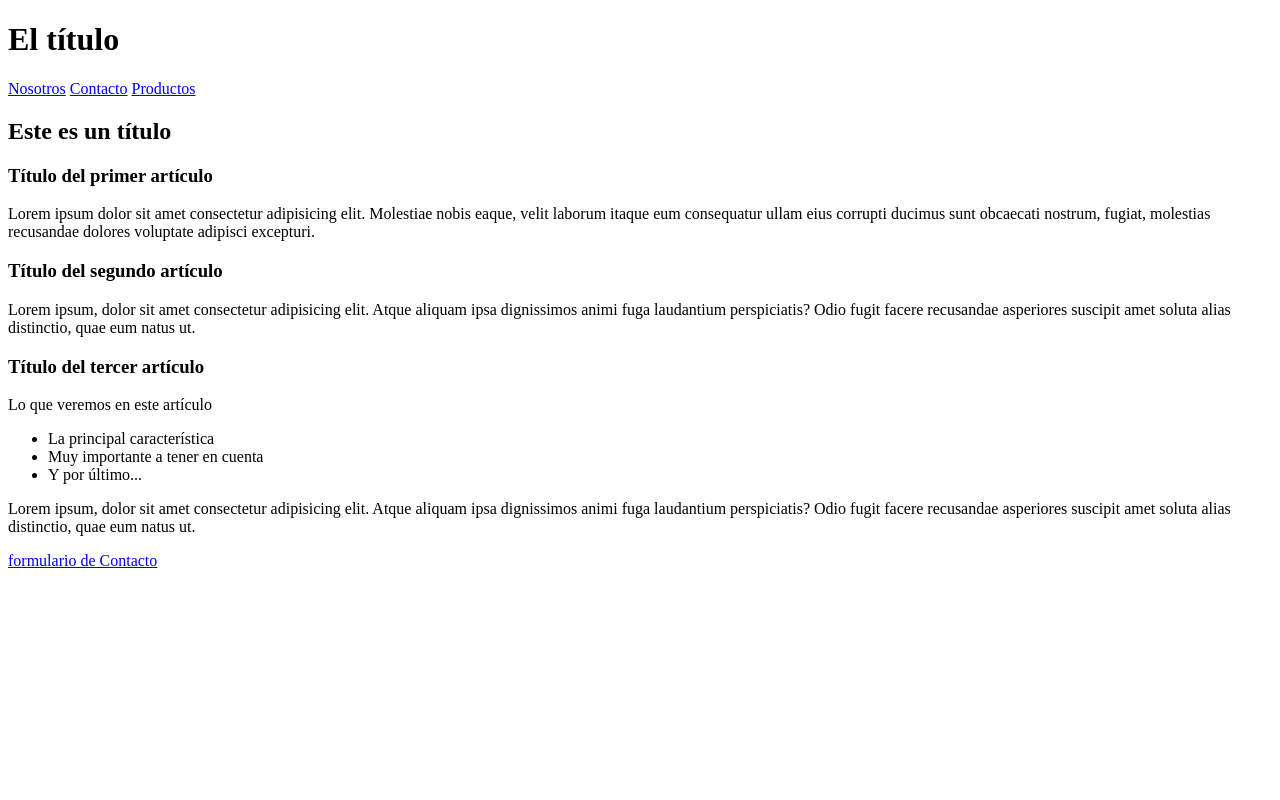
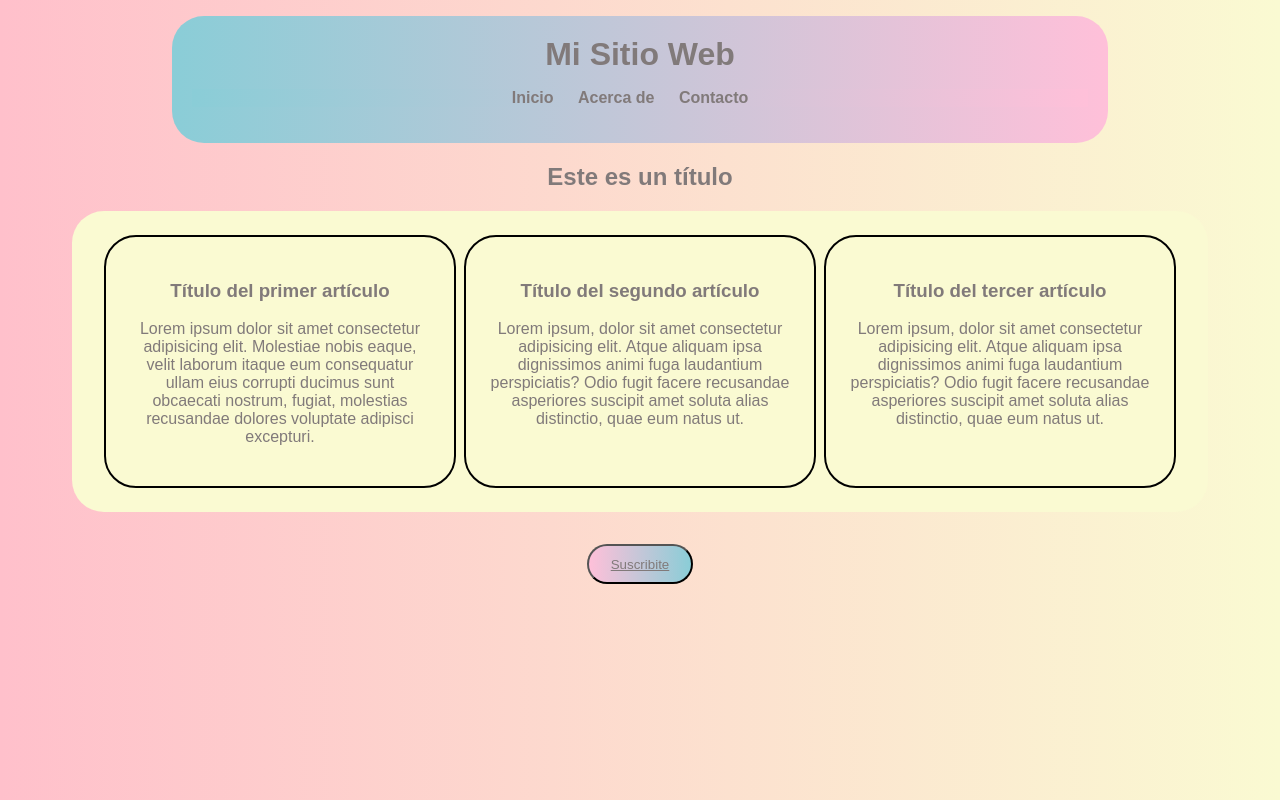
Before and after one commit to TamaraMercado/TareaM03-M04, a plain HTML site: page index.html in a window 1280 px wide. Drawn offline with Linux system fonts and the light colour scheme.

Commit message:
tareaMod04

```diff
--- a/index.html
+++ b/index.html
@@ -3,26 +3,52 @@
 <head>
   <meta charset="UTF-8">
   <meta name="viewport" content="width=device-width, initial-scale=1.0">
+  <link rel="stylesheet" type="text/css" href="styles.css">
   <title>Mi Primer Sitio Web</title>
 </head>
 <body>
     <header>
-        <h1>El título</h1>
-        <span> <a href="#">Nosotros</a></span>
-        <span> <a href="#">Contacto</a></span>
-        <span> <a href="#">Productos</a></span>
-    </header>
+        <div class="cabecera">
+
+            <h1>Mi Sitio Web</h1>
+            <div class="navegar">
+
+                <nav>
+                    <ul>
+                        <li><a href="#">Inicio</a></li>
+                        <li><a href="#">Acerca de</a></li>
+                        <li><a href="#">Contacto</a></li>
+                    </ul>
+                </nav>
+            </div>
+        </div>
+      </header>
+
 
     <main>
+
+        <h2> Este es un título</h2>
+
         <section>
-            <h2> Este es un título</h2>
-            <article>
+
+              <div class="container">
+
+            <div class="card">
+
+                <article>
                 <h3> Título del primer artículo</h3>
 
-                <p>Lorem ipsum dolor sit amet consectetur adipisicing elit. Molestiae nobis eaque, velit laborum itaque eum consequatur ullam eius corrupti ducimus sunt obcaecati nostrum, fugiat, molestias recusandae dolores voluptate adipisci excepturi.</p>
+                <p>Lorem ipsum dolor sit amet consectetur adipisicing elit. Molestiae nobis eaque, velit laborum itaque eum consequatur ullam eius corrupti ducimus sunt obcaecati nostrum, fugiat, molestias recusandae dolores voluptate adipisci excepturi.
+
+                </p>
+
             </article>
 
-            <article>
+        </div>
+
+            <div class="card">
+
+                <article>
                 <h3>Título del segundo artículo</h3>
 
                 <p>Lorem ipsum, dolor sit amet consectetur adipisicing elit. Atque aliquam ipsa dignissimos animi fuga laudantium perspiciatis? Odio fugit facere recusandae asperiores suscipit amet soluta alias distinctio, quae eum natus ut.
@@ -30,29 +56,29 @@
 
             </article>
 
-            <article>
+        </div>
+
+            <div class="card">
+
+                <article>
                 <h3>Título del tercer artículo</h3>
-
-                <p>Lo que veremos en este artículo</p>
-
-                <ul>
-                    <li>La principal característica</li>
-                    <li>Muy importante a tener en cuenta</li>
-                    <li>Y por último...</li>
-                </ul>
 
                 <p>Lorem ipsum, dolor sit amet consectetur adipisicing elit. Atque aliquam ipsa dignissimos animi fuga laudantium perspiciatis? Odio fugit facere recusandae asperiores suscipit amet soluta alias distinctio, quae eum natus ut.
                 </p>
 
             </article>
 
-        </section>
+        </div>
 
 
     </main>
 
     <footer>
-       <a href="./suscribite.html">formulario de Contacto</a>
+        <div class="subscribe">
+    <button>
+       <a href="./suscribite.html">Suscribite</a>
+    </button>
+</div>
     </footer>
 
   <!-- Contenido de la página va aquí-->
--- /dev/null
+++ b/styles.css
@@ -0,0 +1,143 @@
+body {
+    font-family: 'Arial', sans-serif;
+    background-image: linear-gradient( 90deg, pink, lightgoldenrodyellow);
+    color: rgb(129, 122, 122);
+    margin: 0;
+  }
+
+
+  .cabecera {
+    background-image: linear-gradient( 90deg, #8ACDD7, #FFC0D9);
+    color: rgb(129, 122, 122);
+    text-align: center;
+    padding: 20px;
+    width: 70%;
+    margin: 1em auto auto auto; /* Centrar el header */
+    border-radius: 2em;
+  }
+  h1 {
+    margin: 0;
+
+  }
+
+  .navegar {
+    text-align: center;
+    background-image: linear-gradient( 90deg, #8ACDD7, #FFC0D9)
+
+  }
+
+
+  .navegar ul {
+    list-style: none;
+    margin-top: 1em;
+    padding: 0;
+  }
+
+  .navegar li {
+    display: inline-block;
+    margin-right: 20px;
+  }
+
+  .navegar a {
+    text-decoration: none;
+    color: rgb(129, 122, 122);
+    font-weight: bold;
+  }
+
+
+
+
+
+
+
+
+
+
+
+h2{
+text-align: center;
+}
+
+
+    .container{
+        width: 85vw;
+        margin: auto;
+        border-radius: 2em;
+        background-color: lightgoldenrodyellow;
+        /*background-image: linear-gradient( 90deg, lightgoldenrodyellow, #8ACDD7);*/
+        display: flex;
+        padding: 1.5em;
+        flex-direction: row;
+        justify-content: space-evenly;
+    }
+
+    .card{
+        border: 2px solid black;
+        width: 300px;
+        border-radius: 2em;
+        padding: 1.5em;
+        transition: 1s;
+        text-align: center;
+    }
+
+    .card:hover{
+        background-color: lightgoldenrodyellow;
+   }
+
+   .subscribe{
+    display: flex;
+    justify-content: center;
+    padding: 2em;
+   }
+
+   button{
+    background-image: linear-gradient( 90deg, #FFC0D9, #8ACDD7);
+    width: 8em;
+    height: 3em;
+    border-radius: 1.5em;
+   }
+   button a {
+
+    color:  rgb(129, 122, 122);;
+   }
+
+   #boton-enviar{
+    display: flex;
+    justify-content: center;
+    margin-top: 2em;
+   }
+
+/* Lo que sigue es el código del formulario de suscripción*/
+
+    #subs{
+        text-align: center;
+        margin-top: 2em;
+    }
+
+ .sus{
+    width: 400px;
+    height: 400px;
+    display: flex;
+    margin: auto;
+    margin-top: 2em;
+   justify-content: center;
+   align-items: center;
+   background-color: lightgoldenrodyellow;
+
+ }
+
+ .item{
+    margin: auto;
+    padding: 1.2em;
+    border: 1.5em color white
+
+
+ }
+
+ .centrar-item{
+    text-align: center;
+    width: 300px;
+    height: 2em;
+    border-color: white;
+
+ }
```
Also changed, not shown: suscribite.html (+23 -10 lines).
